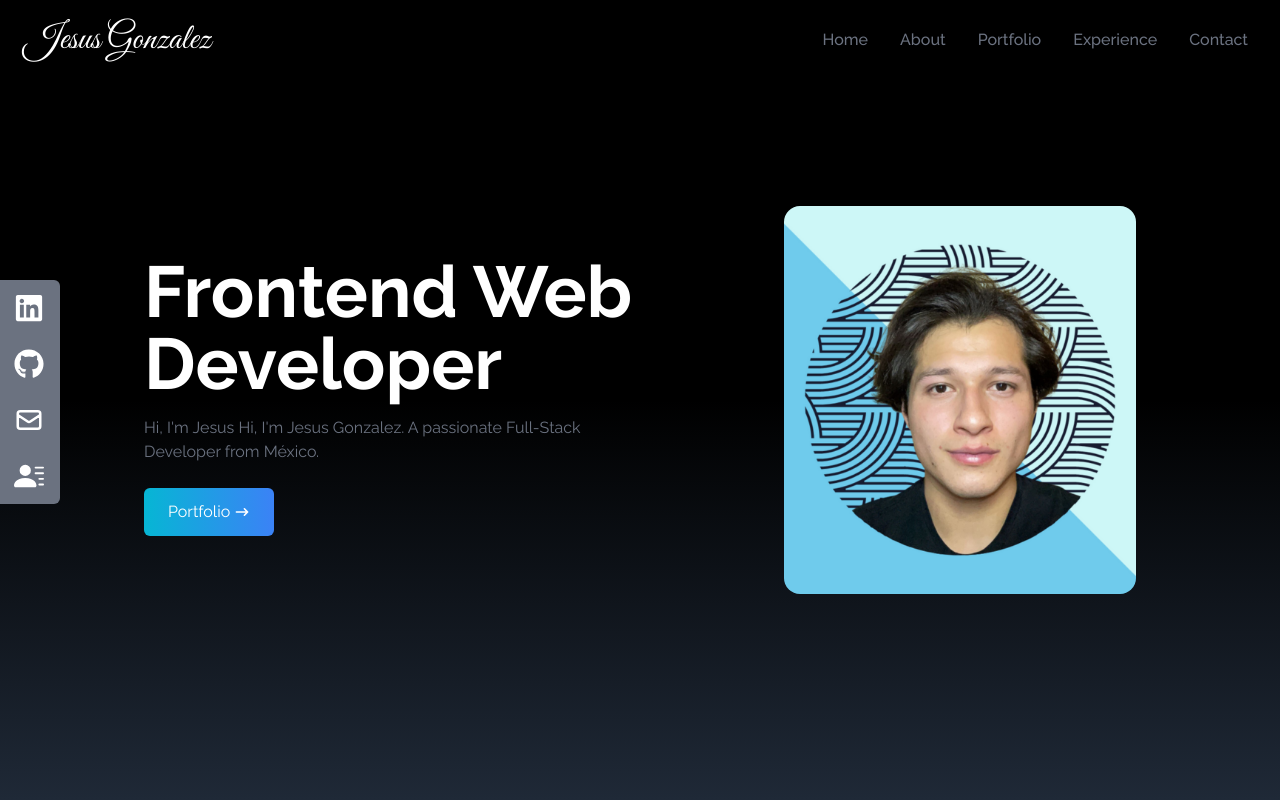
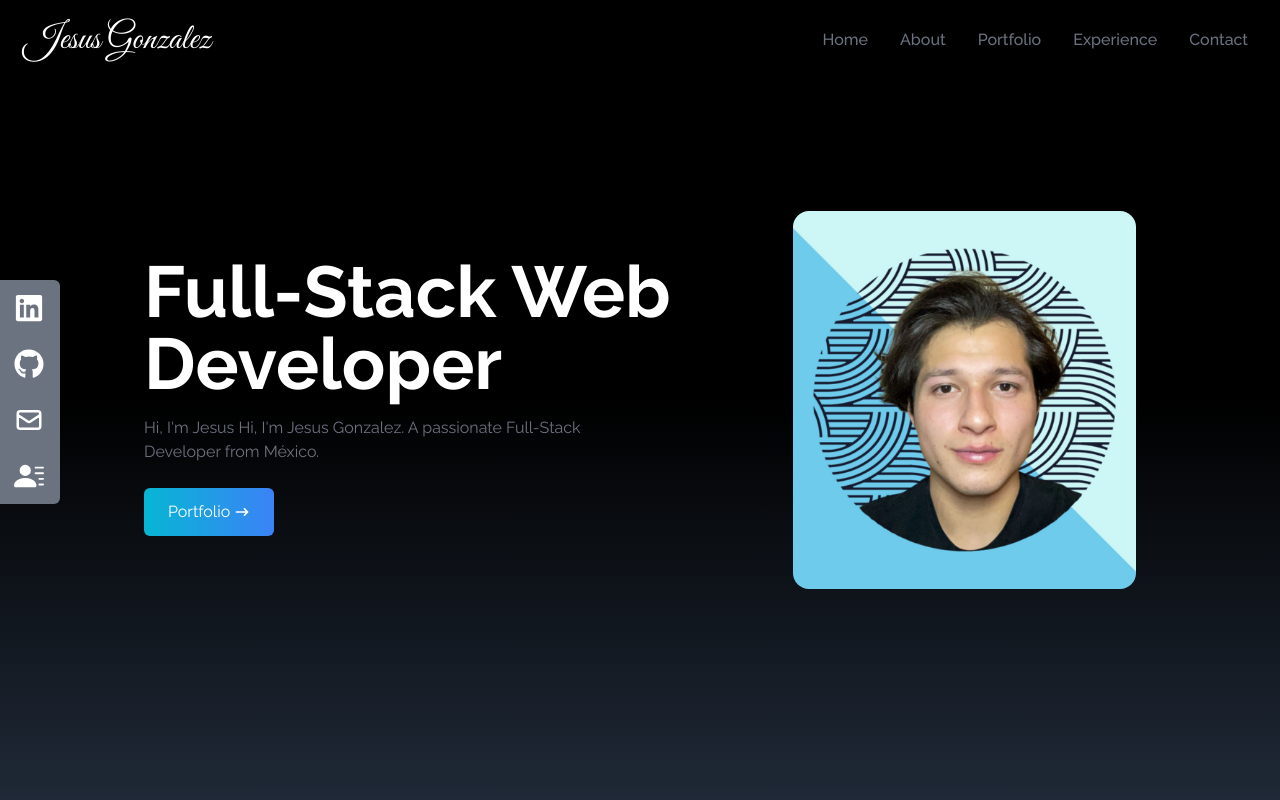
Before and after one commit to jesusglezt27/jesusportfolio, a React (Create React App) app: page / in a window 1280 px wide. Shown: the top 800 px of the page. Built offline with nearby package versions, Linux system fonts and the light colour scheme.

Commit message:
third commit

```diff
--- a/src/components/Home.jsx
+++ b/src/components/Home.jsx
@@ -12,7 +12,7 @@ const Home = () => {
       <div className=" max-w-screen-lg mx-auto flex flex-col md:flex-row items-center justify-center h-full px-4">
         <div className="flex flex-col justify-center h-full">
           <h2 className="text-4xl sm:text-7xl font-bold text-white">
-            Frontend Web Developer
+            Full-Stack Web Developer
           </h2>
           <p className="text-gray-500 py-4 max-w-md">
             Hi, I'm Jesus Hi, I'm Jesus Gonzalez. A passionate Full-Stack Developer from México.
```
